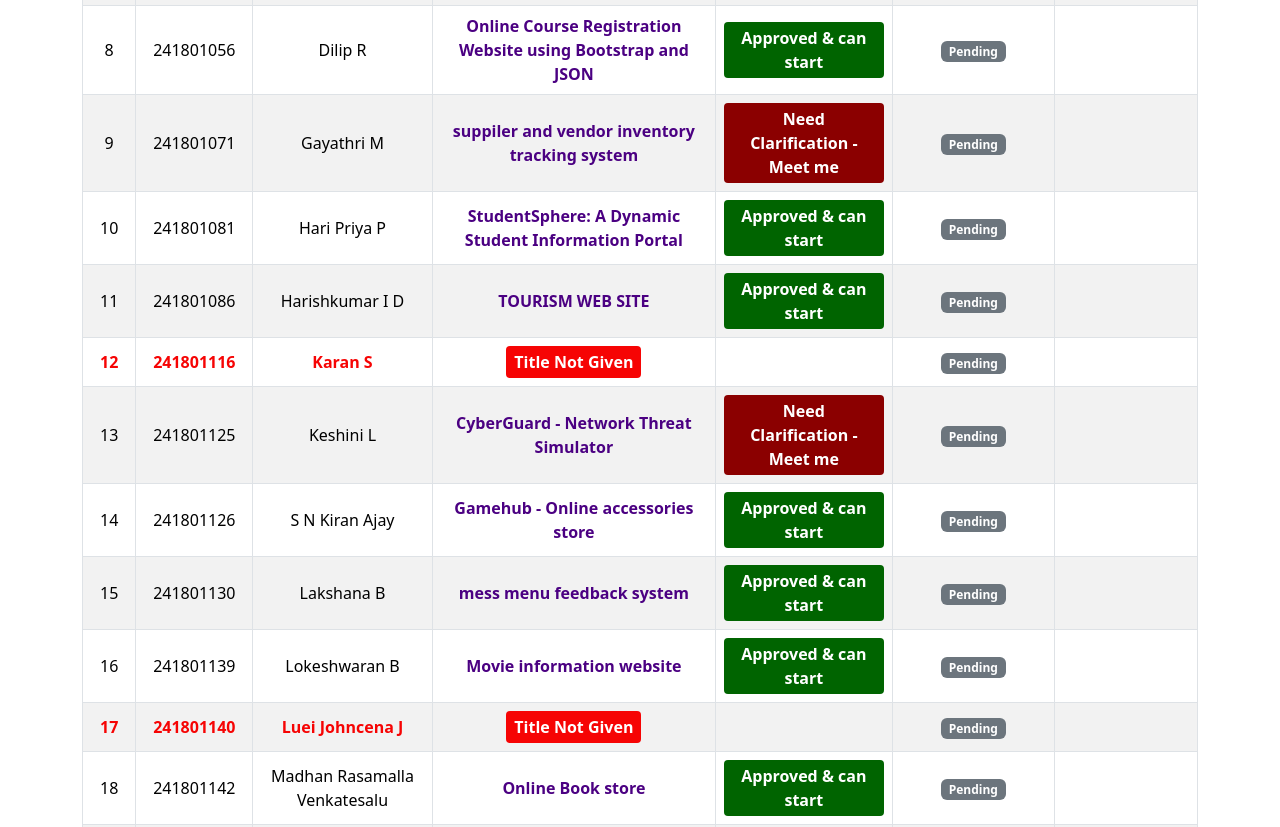
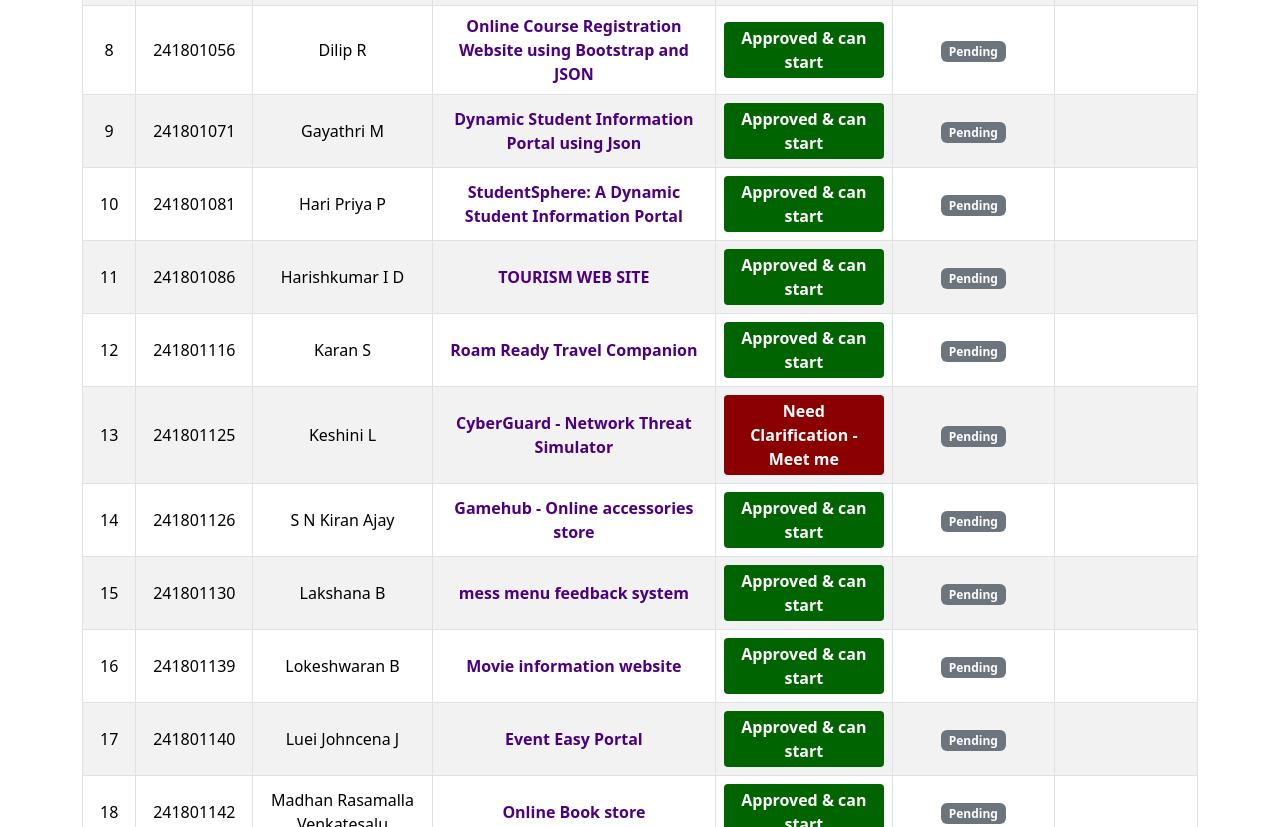
Before and after one commit to preejith2009/WTMA-Lab, a plain HTML site: page html/Mini_Project_Status.html in a window 1280 px wide. Shown: the part 990-1817 px from the top of the page. Drawn offline with nearby package versions, Linux system fonts and the light colour scheme.

Commit message:
Lab1 submission

```diff
--- a/html/Mini_Project_Status.html
+++ b/html/Mini_Project_Status.html
@@ -238,13 +238,13 @@ Viva (10) & Project Evaluation (50)
 
 <tr><td>8</td><td>241801056</td><td>Dilip R</td><td>Online Course Registration Website using Bootstrap and JSON</td><td></td><td><span class="badge bg-secondary">Pending</span></td><td></td></tr>
 
-<tr><td>9</td><td>241801071</td><td>Gayathri M</td><td>suppiler and vendor inventory tracking system</td><td></td><td><span class="badge bg-secondary">Pending</span></td><td></td></tr>
+<tr><td>9</td><td>241801071</td><td>Gayathri M</td><td>Dynamic Student Information Portal using Json</td><td></td><td><span class="badge bg-secondary">Pending</span></td><td></td></tr>
 
 <tr><td>10</td><td>241801081</td><td>Hari Priya P</td><td>StudentSphere: A Dynamic Student Information Portal</td><td></td><td><span class="badge bg-secondary">Pending</span></td><td></td></tr>
 
 <tr><td>11</td><td>241801086</td><td>Harishkumar I D</td><td>TOURISM WEB SITE</td><td></td><td><span class="badge bg-secondary">Pending</span></td><td></td></tr>
 
-<tr><td>12</td><td>241801116</td><td>Karan S</td><td>Title Not Given</td><td></td><td><span class="badge bg-secondary">Pending</span></td><td></td></tr>
+<tr><td>12</td><td>241801116</td><td>Karan S</td><td>Roam Ready Travel Companion</td><td></td><td><span class="badge bg-secondary">Pending</span></td><td></td></tr>
 
 <tr><td>13</td><td>241801125</td><td>Keshini L</td><td>CyberGuard - Network Threat Simulator</td><td></td><td><span class="badge bg-secondary">Pending</span></td><td></td></tr>
 
@@ -254,7 +254,7 @@ Viva (10) & Project Evaluation (50)
 
 <tr><td>16</td><td>241801139</td><td>Lokeshwaran B</td><td>Movie information website</td><td></td><td><span class="badge bg-secondary">Pending</span></td><td></td></tr>
 
-<tr><td>17</td><td>241801140</td><td>Luei Johncena J</td><td>Title Not Given</td><td></td><td><span class="badge bg-secondary">Pending</span></td><td></td></tr>
+<tr><td>17</td><td>241801140</td><td>Luei Johncena J</td><td>Event Easy Portal</td><td></td><td><span class="badge bg-secondary">Pending</span></td><td></td></tr>
 
 <tr><td>18</td><td>241801142</td><td>Madhan Rasamalla Venkatesalu</td><td>Online Book store</td><td></td><td><span class="badge bg-secondary">Pending</span></td><td></td></tr>
 
@@ -278,7 +278,7 @@ Viva (10) & Project Evaluation (50)
 
 <tr><td>28</td><td>241801188</td><td>Nischal S</td><td>TimeCapsule – Message to Future Self Website</td><td></td><td><span class="badge bg-secondary">Pending</span></td><td></td></tr>
 
-<tr><td>29</td><td>241801189</td><td>Nishanth R</td><td>Title Not Given</td><td></td><td><span class="badge bg-secondary">Pending</span></td><td></td></tr>
+<tr><td>29</td><td>241801189</td><td>Nishanth R</td><td>AI Chat Monitor</td><td></td><td><span class="badge bg-secondary">Pending</span></td><td></td></tr>
 
 <tr><td>30</td><td>241801197</td><td>Parvendhan C</td><td>Expression Analysis</td><td></td><td><span class="badge bg-secondary">Pending</span></td><td></td></tr>
 
@@ -310,13 +310,13 @@ Viva (10) & Project Evaluation (50)
 
 <tr><td>44</td><td>241801250</td><td>Santhosh Kumar R</td><td>Blood Donor Portal</td><td></td><td><span class="badge bg-secondary">Pending</span></td><td></td></tr>
 
-<tr><td>45</td><td>241801254</td><td>Saravanan B</td><td>Title Not Given</td><td></td><td><span class="badge bg-secondary">Pending</span></td><td></td></tr>
+<tr><td>45</td><td>241801254</td><td>Saravanan B</td><td>College Admin Portal</td><td></td><td><span class="badge bg-secondary">Pending</span></td><td></td></tr>
 
 <tr><td>46</td><td>241801255</td><td>Senthil Kumar S</td><td>Progress tracking system</td><td></td><td><span class="badge bg-secondary">Pending</span></td><td></td></tr>
 
-<tr><td>47</td><td>241801256</td><td>V Shailesh Kumar</td><td>Title Not Given</td><td></td><td><span class="badge bg-secondary">Pending</span></td><td></td></tr>
+<tr><td>47</td><td>241801256</td><td>V Shailesh Kumar</td><td>Smart Lost And Found System</td><td></td><td><span class="badge bg-secondary">Pending</span></td><td></td></tr>
 
-<tr><td>48</td><td>241801257</td><td>Shakthi B M</td><td>Online Voting System</td><td></td><td><span class="badge bg-secondary">Pending</span></td><td></td></tr>
+<tr><td>48</td><td>241801257</td><td>Shakthi B M</td><td>College Voting System</td><td></td><td><span class="badge bg-secondary">Pending</span></td><td></td></tr>
 
 <tr><td>49</td><td>241801262</td><td>Shavin C</td><td>Personal Finance Tracker</td><td></td><td><span class="badge bg-secondary">Pending</span></td><td></td></tr>
 
@@ -330,7 +330,7 @@ Viva (10) & Project Evaluation (50)
 
 <tr><td>54</td><td>241801274</td><td>Sri Kumaran S</td><td>Mental health helper using javascript</td><td></td><td><span class="badge bg-secondary">Pending</span></td><td></td></tr>
 
-<tr><td>55</td><td>241801275</td><td>M Sri Ramkanna</td><td>Title Not Given</td><td></td><td><span class="badge bg-secondary">Pending</span></td><td></td></tr>
+<tr><td>55</td><td>241801275</td><td>M Sri Ramkanna</td><td>Receipe Finder Using Bootstarp and Js</td><td></td><td><span class="badge bg-secondary">Pending</span></td><td></td></tr>
 
 <tr><td>56</td><td>241801281</td><td>Sujitha Neelakandan Vigneshwari</td><td>Future Me-A time capsule website</td><td></td><td><span class="badge bg-secondary">Pending</span></td><td></td></tr>
 
@@ -358,7 +358,7 @@ Viva (10) & Project Evaluation (50)
 
 <tr><td>68</td><td>241801317</td><td>Vishal V</td><td>Academic Profile Viewer using JSON</td><td></td><td><span class="badge bg-secondary">Pending</span></td><td></td></tr>
 
-<tr><td>69</td><td>241801323</td><td>Yashwanth S</td><td>Title Not Given</td><td></td><td><span class="badge bg-secondary">Pending</span></td><td></td></tr>
+<tr><td>69</td><td>241801323</td><td>Yashwanth S</td><td>Gadget Comparision Portal</td><td></td><td><span class="badge bg-secondary">Pending</span></td><td></td></tr>
 
 <tr><td>70</td><td>241801325</td><td>Yogasri S</td><td>Web-Based Online Quiz System Using Bootstrap, JSON and AJAX</td><td></td><td><span class="badge bg-secondary">Pending</span></td><td></td></tr>
 
@@ -371,9 +371,7 @@ Viva (10) & Project Evaluation (50)
 document.addEventListener("DOMContentLoaded", function () {
 
 const clarificationStudents = [
-    "241801071",
-    "241801125",
-    "241801257"
+     "241801125"
 ];
 
 const completedStudents = [
--- a/html/servlet.html
+++ b/html/servlet.html
@@ -41,6 +41,7 @@
             <ul class="navbar-nav ms-auto">
                 <li class="nav-item"><a class="nav-link" href="../index.html">Home</a></li>
                 <li class="nav-item"><a class="nav-link active" href="#">Server-Side Java</a></li>
+
             </ul>
         </div>
     </div>
@@ -408,6 +409,13 @@ View Videos
 </div>
 </section>
 
+<div class="text-center text-muted mb-3">
+Page Visits : <span id="busuanzi_value_page_pv">Loading...</span>
+</div>
+
+<script async src="https://busuanzi.ibruce.info/busuanzi/2.3/busuanzi.pure.mini.js"></script>
+
+
 <!-- FOOTER -->
 <footer class="bg-dark text-white text-center p-3">
     &copy; 2026 WTMA Lab | Department of AIDS
```
